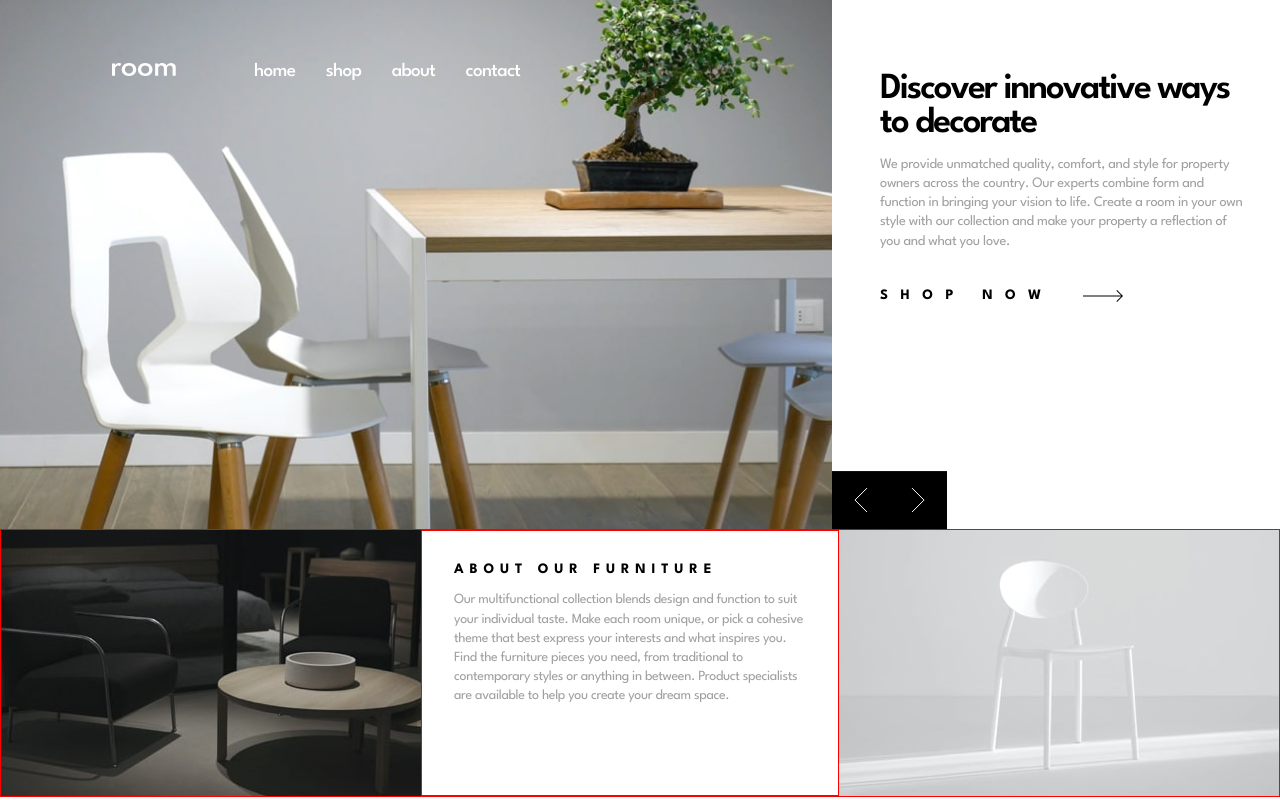
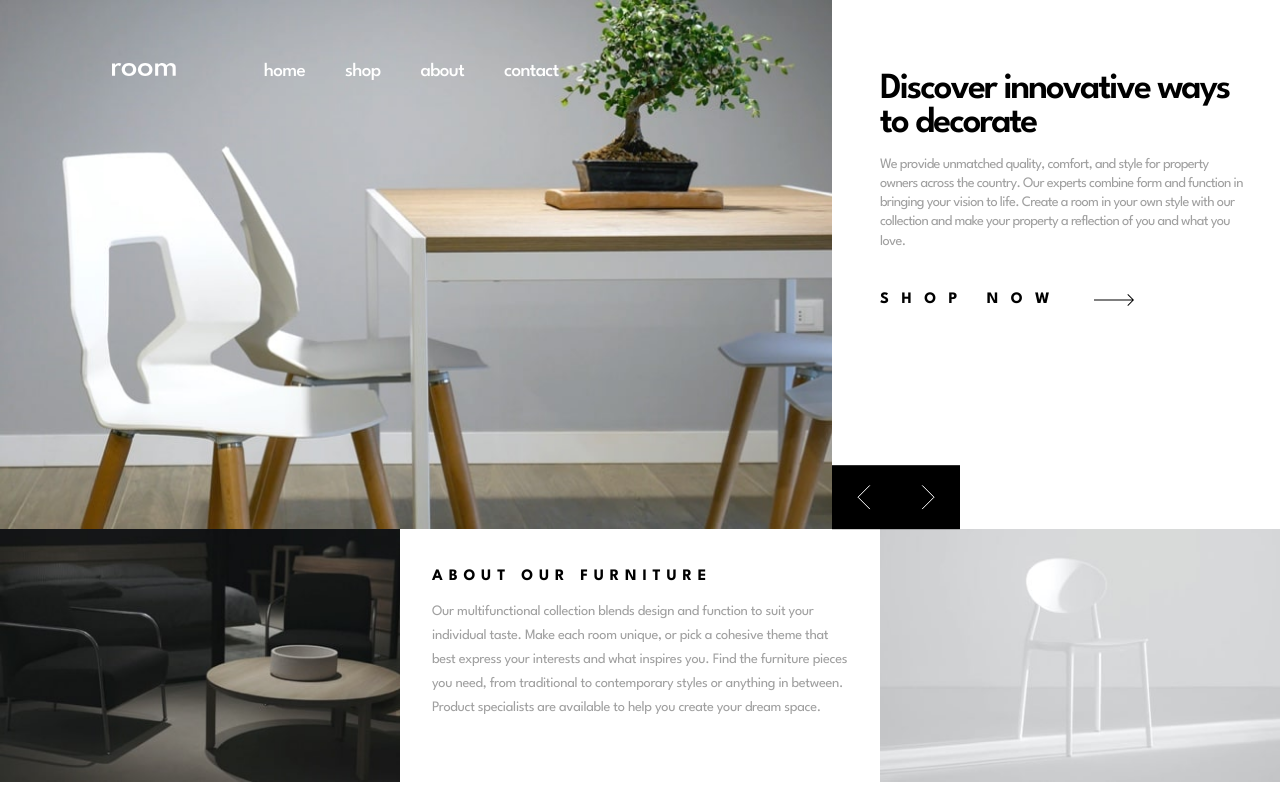
Before and after one commit to nkweku66/ecommerce_homepage, a React (Vite) app: page / in a window 1280 px wide. Built offline with nearby package versions, Linux system fonts and the light colour scheme; the HTML template or start-up script is replaced by a standard one.

Commit message:
Responsive version release

```diff
--- a/src/components/about/About.styles.ts
+++ b/src/components/about/About.styles.ts
@@ -3,7 +3,6 @@ import styled from 'styled-components'
 const AboutWrapper = styled.section`
     display: flex;
     flex-direction: column;
-    border: 1px solid red;
 
     @media only screen and (1024px <= width <= 1920px) {
         flex-direction: row;
@@ -12,27 +11,45 @@ const AboutWrapper = styled.section`
 const AboutImage = styled.img`
     width: 100%;
 
-    @media only screen and (1024px <= width <= 1920px) {
-        width: 100%;
-        height: 100%;
+    @media only screen and (1024px <= width <= 1439px) {
+        width: 20.5em;
+    }
+
+    @media only screen and (1200px <= width <= 1439px) {
+        width: 25em;
+    }
+
+    @media only screen and (width > 1440px) {
+        width: 150em;
+    }
+
+    @media only screen and (width >= 1600px) {
+        width: 200em;
     }
 
 `
 
 const AboutContainer = styled.div`
     padding: 3.0625em 2em 2.56em 2em;
-    border: 1px solid red;
 
-    @media only screen and (728px <= width <= 1920px) {
-        padding: 5em 6.25em 0 6em;
+    @media only screen and (600px <= width <= 1023px) {
+        padding: 5em 6.25em 5em 6em;
     }
 
     @media only screen and (width >= 1024px) {
         padding: 2em 2em 0 2em;
     }
 
+    @media only screen and (1200px <= width <= 1439px) {
+        padding: 2.5em 2em 0 2em;
+    }
+
     @media only screen and (width >= 1440px) {
-        padding: 4.5em 3em 0 3em;
+        padding: 4em 3.5em 0 3.5em;
+    }
+
+    @media only screen and (width > 1440px) {
+        padding: 4em 3.5em 2em 3.5em;
     }
 `
 const AboutHeader = styled.h2`
@@ -42,16 +59,24 @@ const AboutHeader = styled.h2`
     letter-spacing:5.83px;
     margin-bottom: 1em;
 
-    @media only screen and (728px <= width <= 1920px) {
+    @media only screen and (600px <= width <= 1023px) {
         font-size: 1.3rem;
     }
 
-    @media only screen and (width >= 1024px) {
+    @media only screen and (1024px <= width <= 1199px) {
         font-size: 0.9em;
     }
 
+    @media only screen and (1200px <= width <= 1439px) {
+        font-size: 1rem;
+    }
+
     @media only screen and (width >= 1440px) {
-        font-size: 1.1rem;
+        font-size: 1.3rem;
+    }
+
+    @media only screen and (width > 1440px) {
+        font-size: 1.5rem;
     }
 `
 const AboutContent = styled.p`
@@ -59,18 +84,26 @@ const AboutContent = styled.p`
     letter-spacing: -0.33px;
     line-height: 1.37rem;
 
-    @media only screen and (728px <= width <= 1920px) {
+    @media only screen and (600px <= width <= 1920px) {
         font-size: 1.2rem;
         line-height: 1.5rem;
     }
 
-    @media only screen and (width >= 1024px ) {
+    @media only screen and (1024px <= width <= 1199px ) {
         font-size: 0.875rem;
         line-height: 1.2rem;
     }
 
+    @media only screen and (1200px <= width <= 1439px) {
+        font-size: 0.9rem;
+    }
+
     @media only screen and (width >= 1440px) {
         font-size: 1.1rem;
+    }
+
+    @media only screen and (width > 1440px) {
+        font-size: 1.2rem;
     }
 `
 
--- a/src/components/features/Features.styles.ts
+++ b/src/components/features/Features.styles.ts
@@ -8,7 +8,7 @@ const FeatWrapper = styled.section`
     padding: 3.75em 2em 4.5em 2em;
     position: relative;
 
-    @media only screen and (768px <= width <= 1023px) {
+    @media only screen and (600px <= width <= 1023px) {
         padding: 5em 6.25em 7em 6em;
     }
 
@@ -17,10 +17,10 @@ const FeatWrapper = styled.section`
     }
 
     @media only screen and (1366px <= width <= 1440px) {
-        padding: 7.5em 5em 9.5625em 5em;
+        padding: 7.5em 5em 0 5em;
     }
 
-    @media only screen and (1366px <= width <= 1440px) {
+    @media only screen and (width > 1440px) {
         padding: 7.5em 5em 9.5625em 5em;
     }
 `
@@ -31,7 +31,7 @@ const FeatHeader = styled.h1`
     letter-spacing:-1.67px;
     margin-bottom: 0.4em;
 
-    @media only screen and (768px <= width <= 1920px) {
+    @media only screen and (600px <= width <= 1920px) {
         font-size: 3rem;
         letter-spacing: -2px;
 
@@ -41,9 +41,14 @@ const FeatHeader = styled.h1`
         font-size: 2.3rem;
     }
 
-    @media only screen and (1366px <= width <= 1440px) {
-        font-size: 3em;
+    @media only screen and (width >= 1440px) {
+        font-size: 2.5rem;
     }
+
+    @media only screen and (width > 1440px) {
+        font-size: 3rem;
+    }
+
 
 `
 
@@ -52,7 +57,7 @@ const FeatContent = styled.p`
     letter-spacing: -0.67px;
     line-height: 1.37rem;
 
-    @media only screen and (768px <= width <= 1920px) {
+    @media only screen and (600px <= width <= 1023px) {
         font-size: 1.2rem;
         letter-spacing: -0.33px;
         line-height: 1.5rem;
@@ -65,6 +70,11 @@ const FeatContent = styled.p`
 
     @media only screen and (1366px <= width <= 1440px) {
         font-size: 1.1rem;
+    }
+
+    @media only screen and (width > 1440px) {
+        font-size: 1.3em;
+        line-height: 1.4rem;
     }
 `
 const FeatButton = styled.button<Props>`
@@ -104,7 +114,7 @@ const FeatButton = styled.button<Props>`
         transition: 0.3s ease-in-out;
     }
 
-    @media only screen and (768px <= width <= 1920px) {
+    @media only screen and (600px <= width <= 1920px) {
         width: ${(props) => (props.variant ? '5em' : '')};
         height: ${(props) => (props.variant ? '5em' : '')};
 
@@ -126,6 +136,7 @@ const FeatButton = styled.button<Props>`
         width: ${(props) => (props.variant ? '4em' : '')};
         height: ${(props) => (props.variant ? '4em' : '')};
         margin-top: ${(props) => (props.variant ? '-2.2em' : '2.56em')};
+        font-size: 1rem;
     }
 
     @media only screen and (1366px <= width <= 1440px) {
@@ -146,12 +157,16 @@ const FeatNav = styled.nav`
 
     @media only screen and (1024px <= width <= 1920px) {
         display: flex;
-        /* top: 24.8em; */
     }
 
-    @media only screen and (1366px <= width <= 1440px) {
-        top: 35.55em;
+    @media only screen and (min-width: 1440px) {
+        top: 106.55%;
     }
+
+    @media only screen and (width > 1440px) {
+        top: 100%;
+    }
+
 `
 
 export {
--- a/src/components/hero/HeroSection.styles.ts
+++ b/src/components/hero/HeroSection.styles.ts
@@ -17,7 +17,7 @@ const HeroWrapper = styled.div`
 const HeroDesktop = styled.section`
     display: none;
 
-    @media only screen and (768px <= width <= 1920px) {
+    @media only screen and (600px <= width <= 1920px) {
         display: flex;
         width: 100%;
     }
@@ -27,7 +27,7 @@ const HeroImage = styled.img<HeroProps>`
     height: 100%;
     object-fit:cover;
 
-    @media only screen and (768px <= width <= 1023px) {
+    @media only screen and (600px <= width <= 1023px) {
         display: ${(props) => (props.mobile ? 'none' : '')};
     }
 `
@@ -41,7 +41,7 @@ const HeroNav = styled.nav`
     transform: translate(-100%, -100%);
 
 
-    @media only screen and (min-width: 728px) {
+    @media only screen and (min-width: 600px) {
         margin-top: 0;
     }
 `
--- a/src/components/navbar/Navbar.styles.ts
+++ b/src/components/navbar/Navbar.styles.ts
@@ -10,7 +10,7 @@ const NavDesk = styled.nav`
     position: absolute;
 
 
-    @media only screen and (728px <= width <= 1920px) {
+    @media only screen and (600px <= width <= 1920px) {
         display: flex;
         align-tems: center;
     }
@@ -22,7 +22,7 @@ const Nav = styled.nav`
     margin: 3em 1.5em;
     position: absolute;
 
-    @media only screen and (728px <= width <= 1920px) {
+    @media only screen and (600px <= width <= 1920px) {
         display: none;
     }
 `
@@ -39,7 +39,7 @@ const NavLogo = styled.img`
     height: 0.9em;
     cursor: pointer;
 
-    @media only screen and (728px <= width <= 1920px) {
+    @media only screen and (600px <= width <= 1920px) {
         margin-left: 0;
         margin-right: 3em;
     }
@@ -61,7 +61,7 @@ const Navmenu = styled.nav<Props>`
     transition: ease-out 0.5s;
 
 
-    @media only screen and (728px <= width <= 1920px) {
+    @media only screen and (600px <= width <= 1920px) {
         display: none;
     }
 `
@@ -75,7 +75,11 @@ const Navlinks = styled.ul`
     margin-left: 4em;
 
     @media only screen and (728px <= width <= 1024px) {
-        gap: 3rem;
+        gap: 2rem;
+    }
+
+    @media only screen and (width > 1100px) {
+        gap: 2.5rem;
     }
 
 `
@@ -93,7 +97,11 @@ const Navlink = styled.a`
         color: #666;
     }
 
-    @media only screen and (728px <= width <= 1920px) {
+    @media only screen and (width > 1500px) {
+        font-size: 1.5rem;
+    }
+
+    @media only screen and (600px <= width <= 1920px) {
         color: #fff;
         font-size: 1.2rem;
 
```
Also changed, not shown: src/App.styles.ts (+8 -2 lines).
